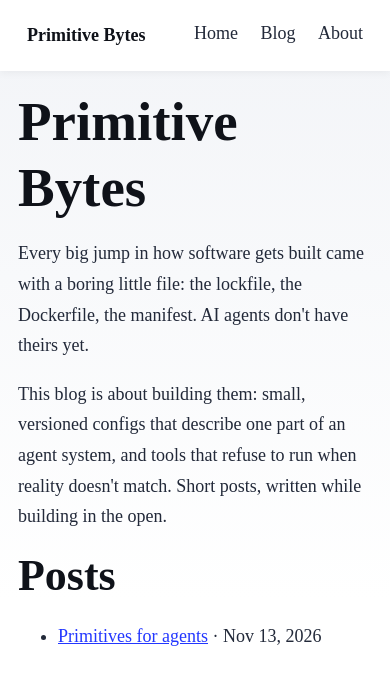
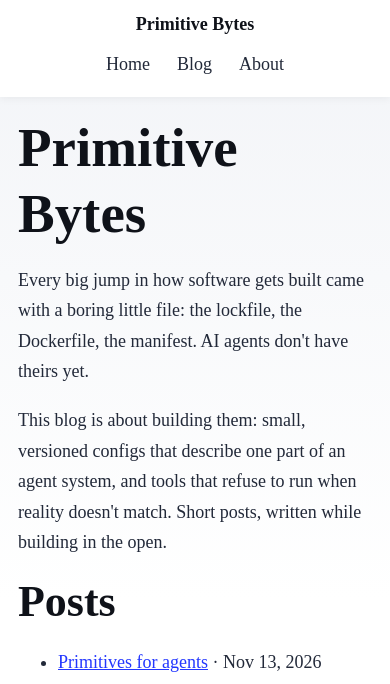
Before and after one commit to FatherBrian/primitive-bytes, an Astro site: page / in a window 390 px wide. Shown: the top 684 px of the page. Built offline with nearby package versions, Linux system fonts and the light colour scheme; Astro itself is replaced by a stand-in of ours.

Commit message:
Header: title on its own row and the links on one row on phones
Co-Authored-By: Claude Opus 5.5 <noreply@anthropic.com>

```diff
--- a/src/components/Header.astro
+++ b/src/components/Header.astro
@@ -42,11 +42,16 @@ import HeaderLink from './HeaderLink.astro';
 	h2 a,
 	h2 a.active {
 		text-decoration: none;
+		white-space: nowrap;
 	}
 	nav {
 		display: flex;
 		align-items: center;
 		justify-content: space-between;
+	}
+	.internal-links {
+		display: flex;
+		flex-wrap: nowrap;
 	}
 	nav a {
 		padding: 1em 0.5em;
@@ -66,5 +71,18 @@ import HeaderLink from './HeaderLink.astro';
 		.social-links {
 			display: none;
 		}
+		/* Title on its own row, the links on one row under it. */
+		nav {
+			flex-direction: column;
+			align-items: center;
+		}
+		h2 a {
+			display: inline-block;
+			padding: 0.75em 0.5em 0.25em;
+			border-bottom: none;
+		}
+		nav .internal-links a {
+			padding: 0.5em 0.75em 0.75em;
+		}
 	}
 </style>
```
